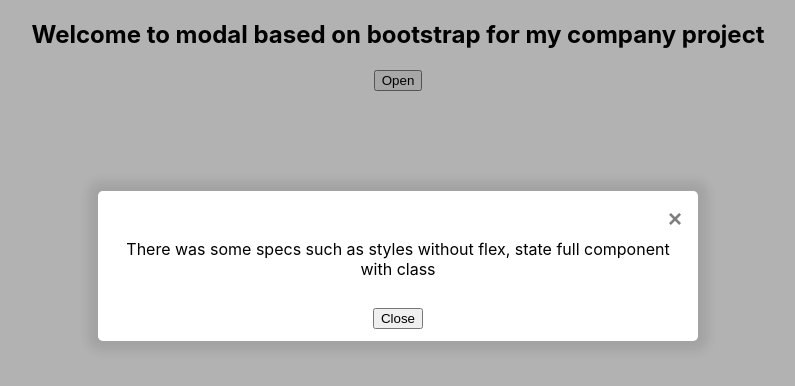
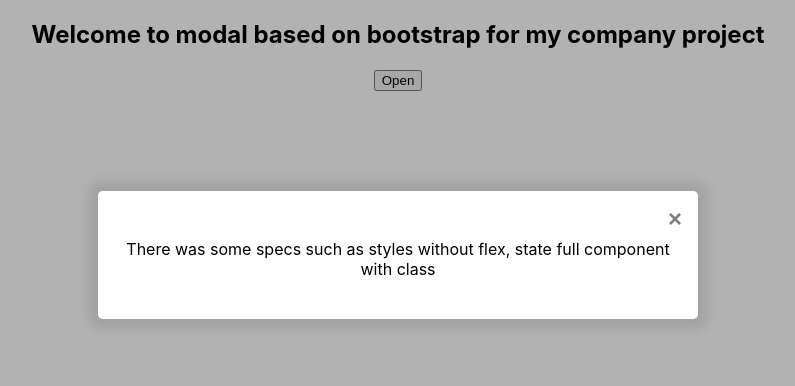
Before and after one commit to hoannguyen02/self-react-modal, a React (Create React App) app: page / in a window 1280 px wide. Both pictures are taken after a click on the button "Open". Shown: the top 386 px of the page, without its empty margins (242-1037 px from the left). Built offline with nearby package versions, Linux system fonts and the light colour scheme.

Commit message:
Work with form

```diff
--- a/src/App.js
+++ b/src/App.js
@@ -17,11 +17,7 @@ function App() {
     <div className="App">
       <h2>Welcome to modal based on bootstrap for my company project</h2>
       <button onClick={handleOpenModal}>Open</button>
-      <Modal
-        open={openModal}
-        onClose={handleCloseModal}
-        footer={<button onClick={handleCloseModal}>Close</button>}
-      >
+      <Modal open={openModal} onClose={handleCloseModal}>
         There was some specs such as styles without flex, state full component
         with class
       </Modal>
--- a/src/modal/Overlay.js
+++ b/src/modal/Overlay.js
@@ -2,7 +2,7 @@ import React from 'react';
 import './overlay.css';
 
 const Overlay = (props) => {
-  const { title, onClose, children, footer, open } = props;
+  const { title, onClose, children, footer, open, onSubmit } = props;
   return (
     <div className={`modal__dialog ${open ? 'open' : ''}`}>
       <div className="modal__content">
@@ -12,8 +12,12 @@ const Overlay = (props) => {
             <span>×</span>
           </button>
         </div>
-        <div className="modal__body">{children}</div>
-        <div className="modal__footer">{footer}</div>
+        <form
+          onSubmit={onSubmit ? onSubmit : (event) => event.preventDefault()}
+        >
+          <div className="modal__body">{children}</div>
+          <div className="modal__footer">{footer}</div>
+        </form>
       </div>
     </div>
   );
```
